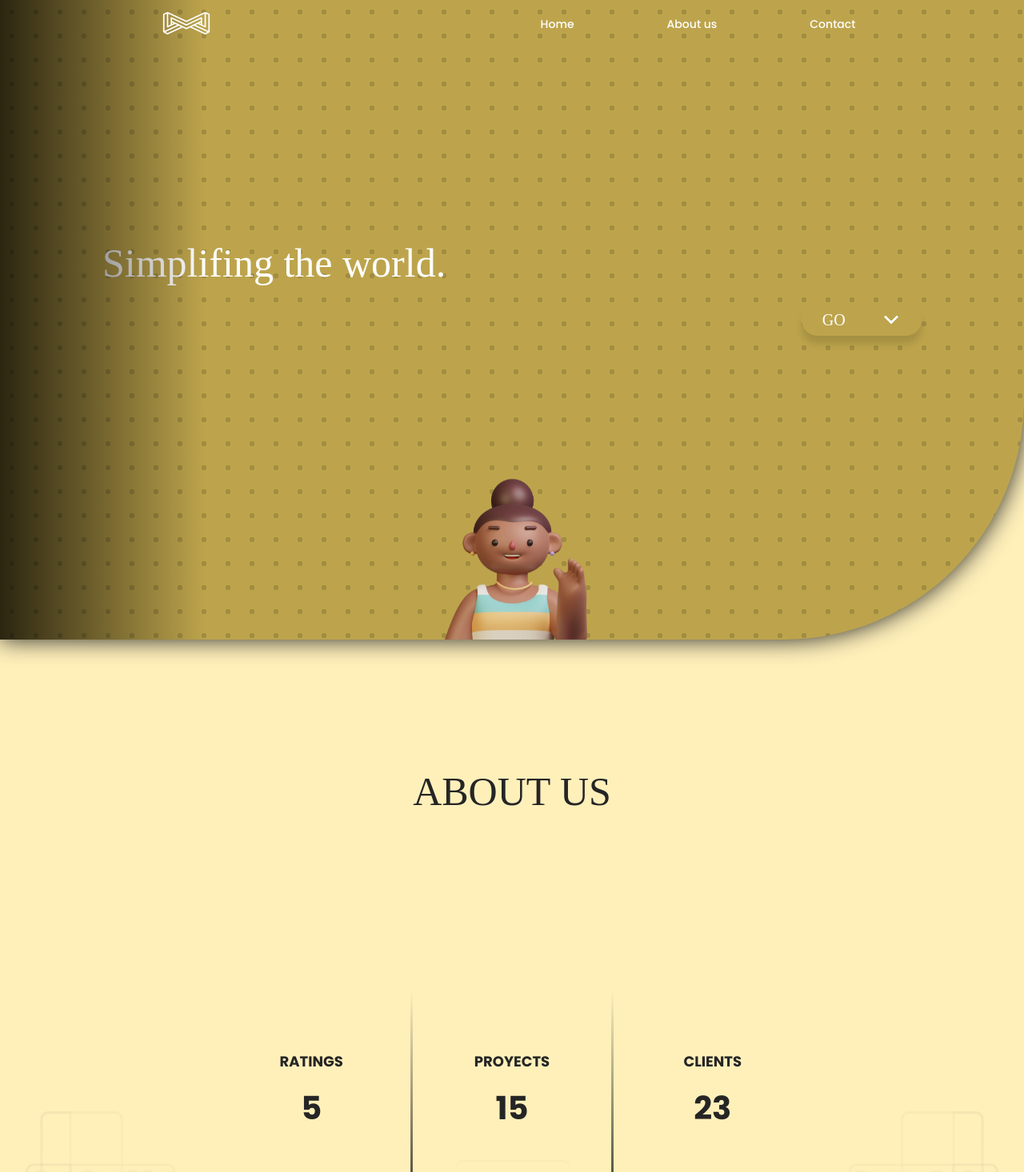
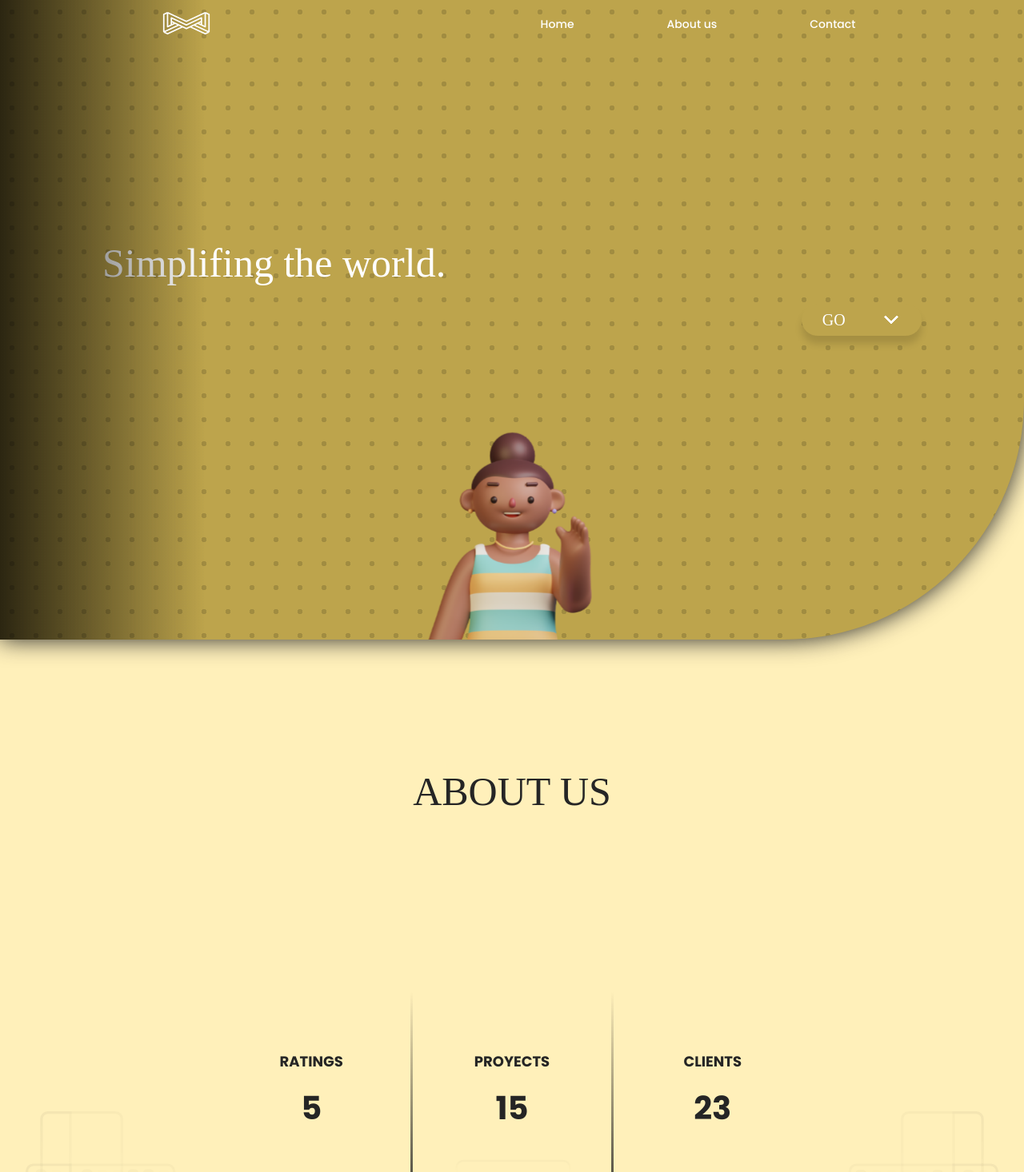
Before and after one commit to BautiRenaudo9-12/Maqueta1, a React (Vite) app: page / in a window 1280 px wide. Shown: the top 1466 px of the page at 80% size. Built offline with nearby package versions, Linux system fonts and the light colour scheme; a web font is replaced by a local one.

Commit message:
bigger hero girl

```diff
--- a/src/App.css
+++ b/src/App.css
@@ -90,10 +90,10 @@ h2 {
 .hero .heroGirl {
   width: 180px;
   position: absolute;
-  bottom: -40%;
+  bottom: -35%;
   left: 50%;
   translate: -50% 0;
-  scale: 1.8;
+  scale: 1.9;
   transition: all 1s;
   filter: blur(0px);
   opacity: 1;
```
Also changed, not shown: vite.config.js.timestamp-1691760233693.mjs (added, +11 -0 lines).
